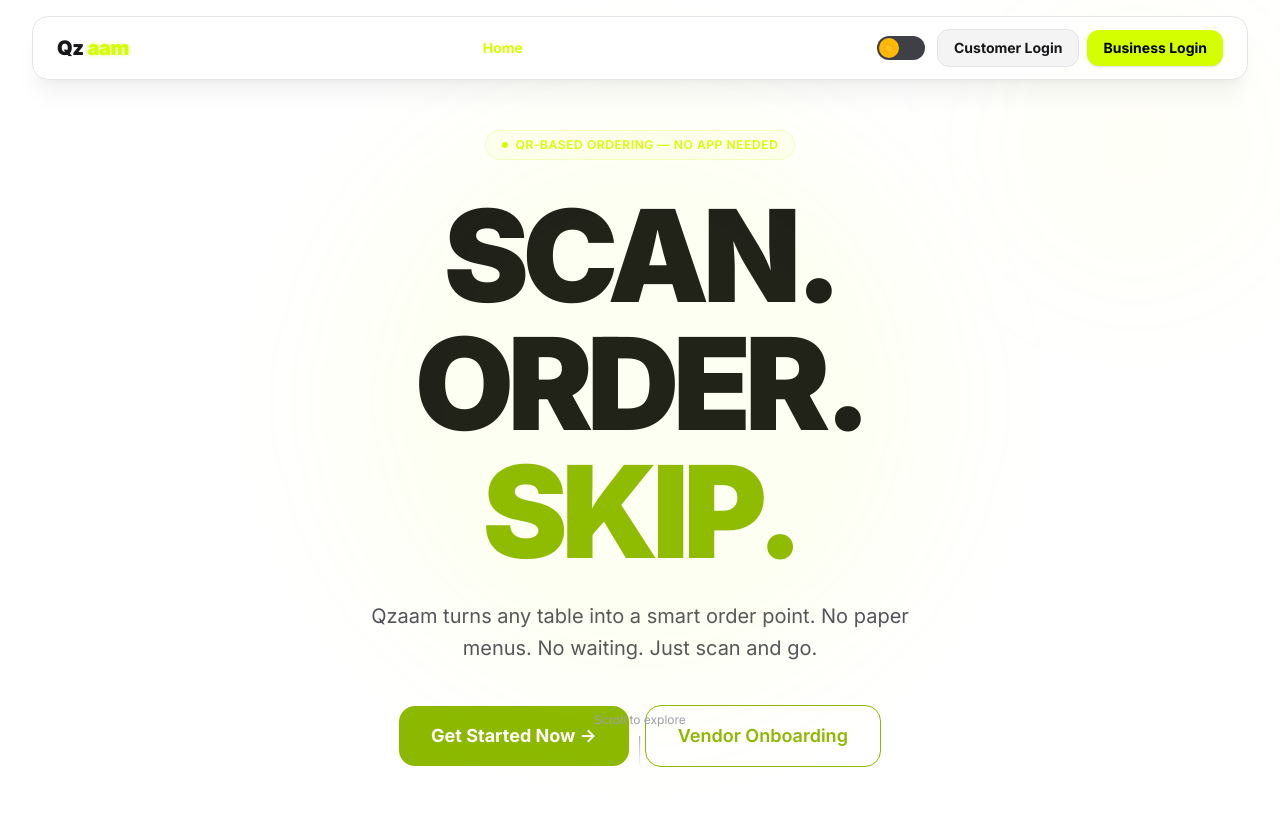
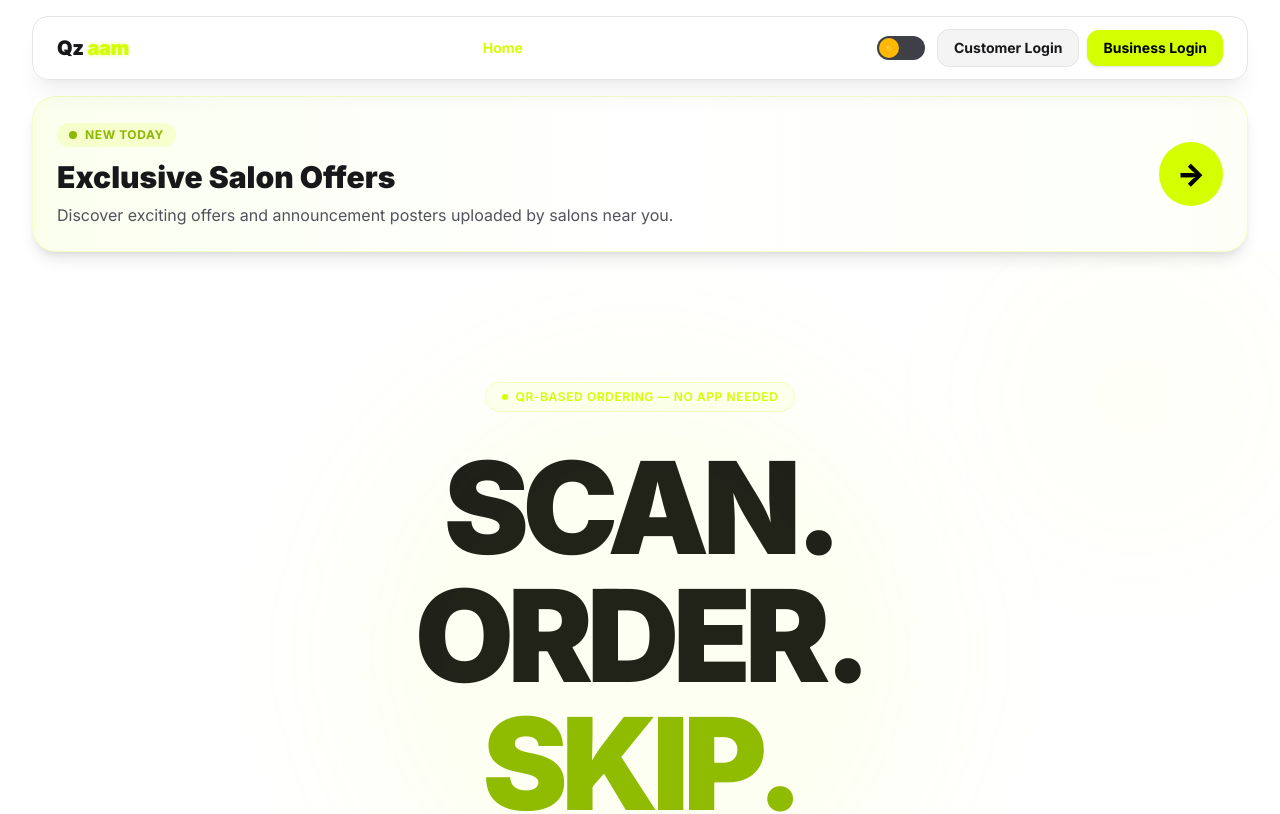
Before and after one commit to qzaam4u-star/qzaam-frontend, a React (Vite) app: page / in a window 1280 px wide. Shown: the top 814 px of the page. Built offline with nearby package versions, Linux system fonts and the light colour scheme; no server answers.

Commit message:
Update LandingPage.jsx

```diff
--- a/src/pages/LandingPage.jsx
+++ b/src/pages/LandingPage.jsx
@@ -23,7 +23,54 @@ export default function LandingPage() {
   return (
     <div className="min-h-screen bg-white dark:bg-black text-zinc-900 dark:text-white overflow-x-hidden transition-colors duration-300">
 
+      {/* offers /*}
+      {/* ─── OFFERS BANNER ─── */}
+<section className="pt-24 px-4 sm:px-6 lg:px-8">
+  <div className="max-w-7xl mx-auto">
 
+    <Link
+      to="/offers"
+      className="group block overflow-hidden rounded-3xl border border-[#d4ff00]/20 bg-gradient-to-r from-[#d4ff00]/10 via-white to-[#d4ff00]/5 dark:from-[#d4ff00]/5 dark:via-zinc-900 dark:to-zinc-900 shadow-lg hover:shadow-[0_0_35px_rgba(212,255,0,0.25)] transition-all duration-300"
+    >
+
+      <div className="flex items-center justify-between p-6">
+
+        <div>
+
+          <div className="inline-flex items-center gap-2 rounded-full bg-[#d4ff00]/15 px-3 py-1 text-xs font-bold text-[#8cb800] uppercase tracking-wider">
+
+            <span className="w-2 h-2 rounded-full bg-[#8cb800] animate-pulse"></span>
+
+            New Today
+
+          </div>
+
+          <h2 className="mt-3 text-2xl sm:text-3xl font-black text-zinc-900 dark:text-white">
+
+            Exclusive Salon Offers
+
+          </h2>
+
+          <p className="mt-2 text-zinc-600 dark:text-zinc-400">
+
+            Discover exciting offers and announcement posters uploaded by salons near you.
+
+          </p>
+
+        </div>
+
+        <div className="hidden sm:flex items-center justify-center w-16 h-16 rounded-full bg-[#d4ff00] text-black text-3xl font-black group-hover:translate-x-1 transition">
+
+          →
+
+        </div>
+
+      </div>
+
+    </Link>
+
+  </div>
+</section>
       {/* ─── HERO ─── */}
       <section className="relative flex flex-col items-center justify-center min-h-screen px-4 sm:px-6 text-center pt-24">
         {/* Glow */}
```
